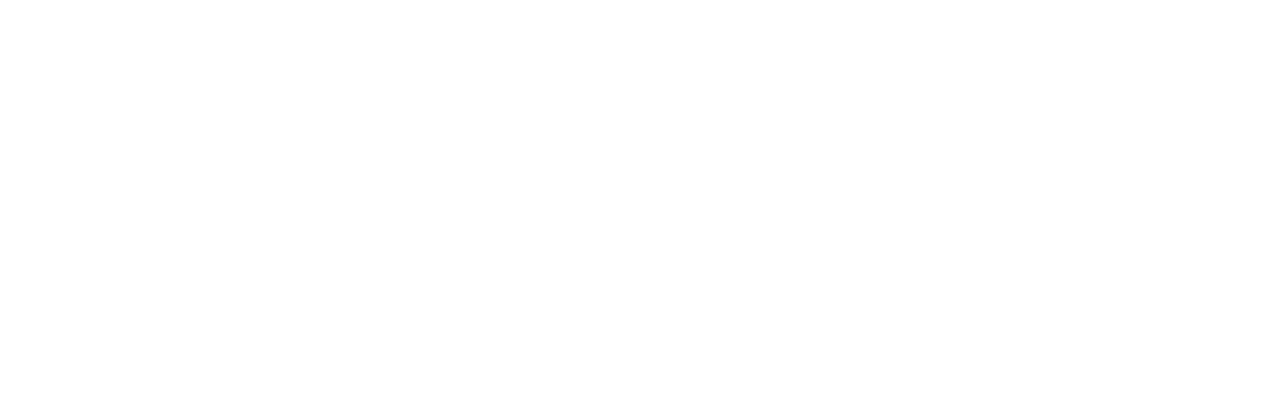
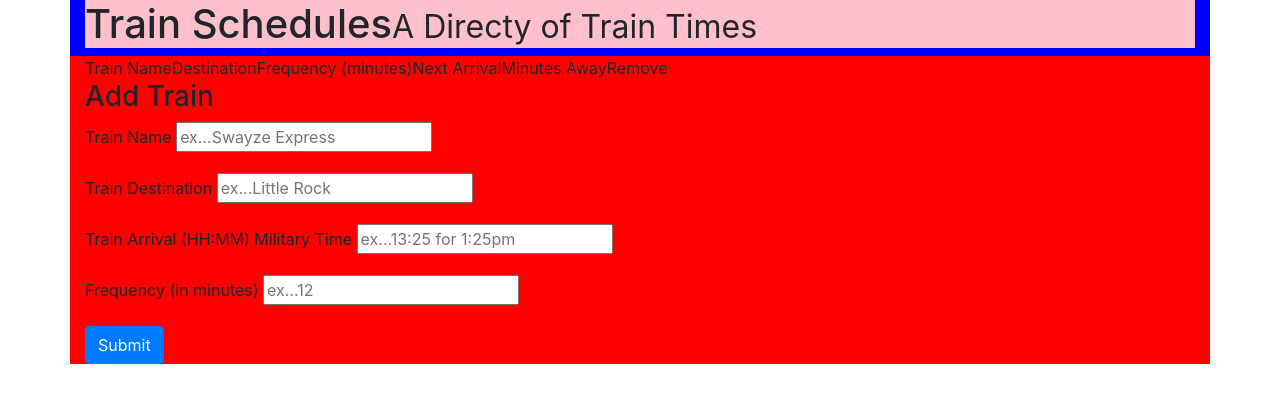
Before and after one commit to seanrichter/Train-Scheduler, a plain HTML site: page index.html in a window 1280 px wide. Drawn offline with nearby package versions, Linux system fonts and the light colour scheme.

Commit message:
syntax added to html.  seems to be working at the moment

```diff
--- a/assets/css/style.css
+++ b/assets/css/style.css
@@ -0,0 +1,10 @@
+.container {
+background-color: blue;
+}
+
+.page-header {
+    background-color: pink;
+}
+.row {
+    background-color: red;
+}
--- a/index.html
+++ b/index.html
@@ -13,7 +13,66 @@
 
 </head>
 <body>
+    <div class="container">
+        <div class="page-header">
+            <h1>Train Schedules<small>A Directy of Train Times</small></h1>
+        </div>
 
+        <div class="row">
+            <div class="col-lg-12">
+                <div class="panel-default">
+                    <table class="table-hover" id="table">
+                        <tr>
+                            <th>Train Name</th>
+                            <th>Destination</th>
+                            <th>Frequency (minutes)</th>
+                            <th>Next Arrival</th>
+                            <th>Minutes Away</th>
+                            <th>Remove</th>
+                        </tr>
+                    </table>
+                </div>
+            </div>
+        </div>
+
+        <div class="row">
+            <div class="col-lg-12">
+                <div class="panel-default">
+                    <div class="heading">
+                        <h3 class="panel-title">
+                            Add Train
+                        </h3>
+                    </div>
+
+                    <div class="panel-body">
+                        <form id="my-form"></form>
+                            <div class="form-group">
+                                <label for="name">Train Name</label>
+                                <input class="form-cotrol" id="name" type="text" placeholder="ex...Swayze Express">
+                            </div>
+
+                            <div class="form-group">
+                                <label for="role">Train Destination</label>
+                                <input class="form-cotrol" id="name" type="text" placeholder="ex...Little Rock">
+                            </div>
+
+                            <div class="form-group">
+                                <label for="start-date">Train Arrival (HH:MM) Military Time</label>
+                                <input class="form-cotrol" id="name" type="text" placeholder="ex...13:25 for 1:25pm">
+                            </div>
+
+                            <div class="form-group">
+                                <label for="Frequency">Frequency (in minutes)</label>
+                                <input class="form-cotrol" id="name" type="text" placeholder="ex...12">
+                            </div>
+
+                            <button class="btn btn-primary" id="submit-train" type="submit">Submit</button>
+                        </form>
+                    </div>
+                </div>
+            </div>
+        </div>
+    </div>
     <!--JavaScript-->
     <!--jQuery , Popper.js, Bootstrap JS-->
     <script src="https://code.jquery.com/jquery-3.3.1.slim.min.js" integrity="sha384-q8i/X+965DzO0rT7abK41JStQIAqVgRVzpbzo5smXKp4YfRvH+8abtTE1Pi6jizo" crossorigin="anonymous"></script>
```
Also changed, not shown: assets/images/train1.jpg (added).
